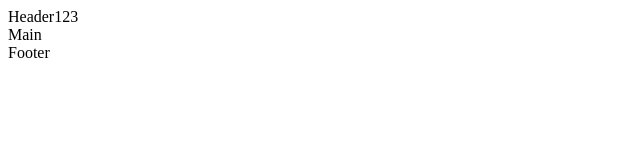
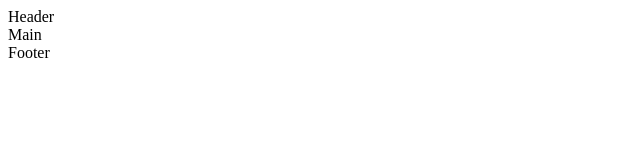
Before and after one commit to redmanO-o/my-project, a plain HTML site: page index.html in a window 1280 px wide. Shown: the full height of the page, 0-640 px from the left. Drawn offline with Linux system fonts and the light colour scheme.

Commit message:
Update index.html

```diff
--- a/index.html
+++ b/index.html
@@ -7,7 +7,7 @@
   <title>My Project</title>
 </head>
 <body>
-  <header>Header123</header>
+  <header>Header</header>
   <main>Main</main>
   <footer>Footer</footer>
 </body>
```
